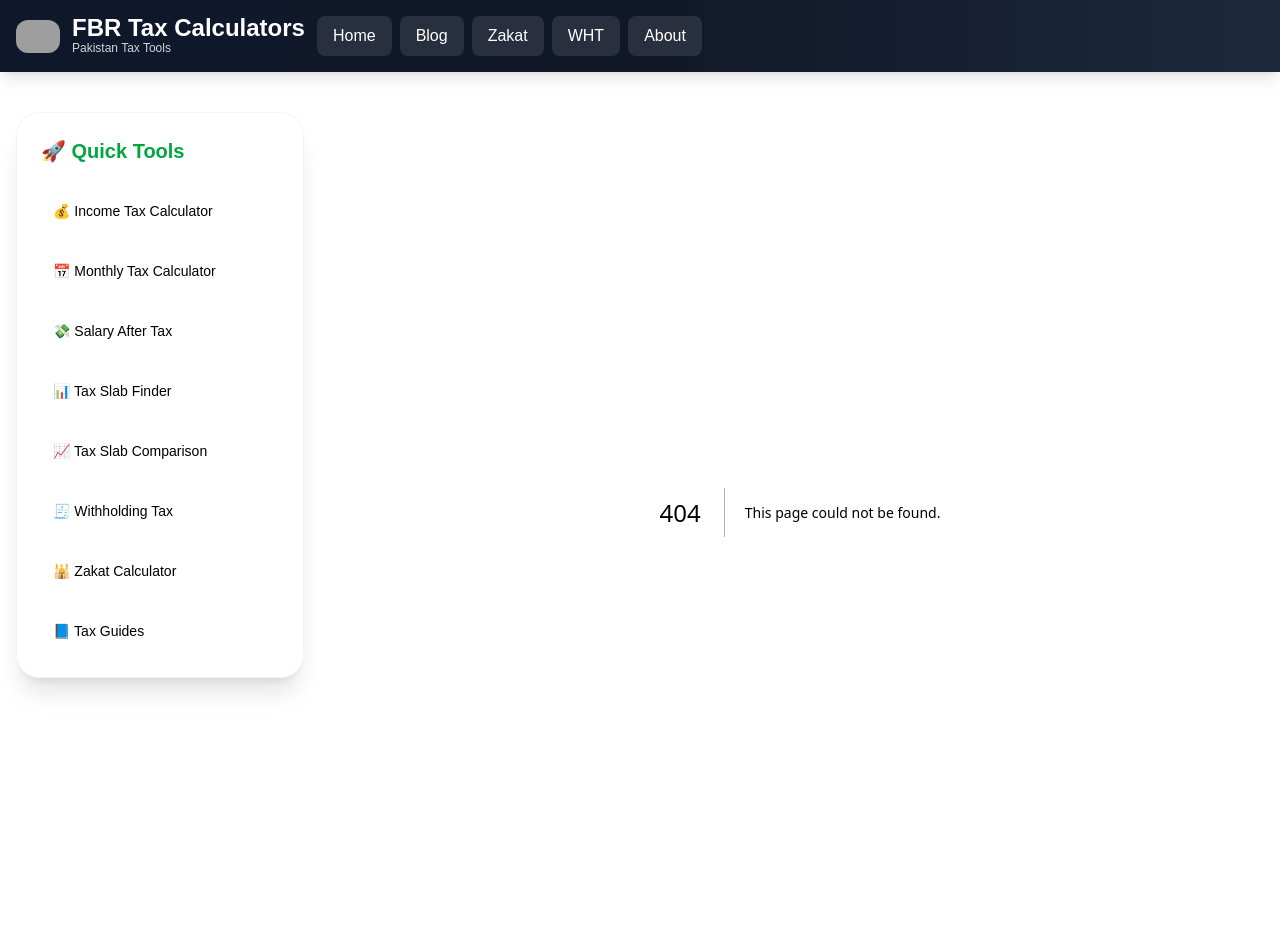
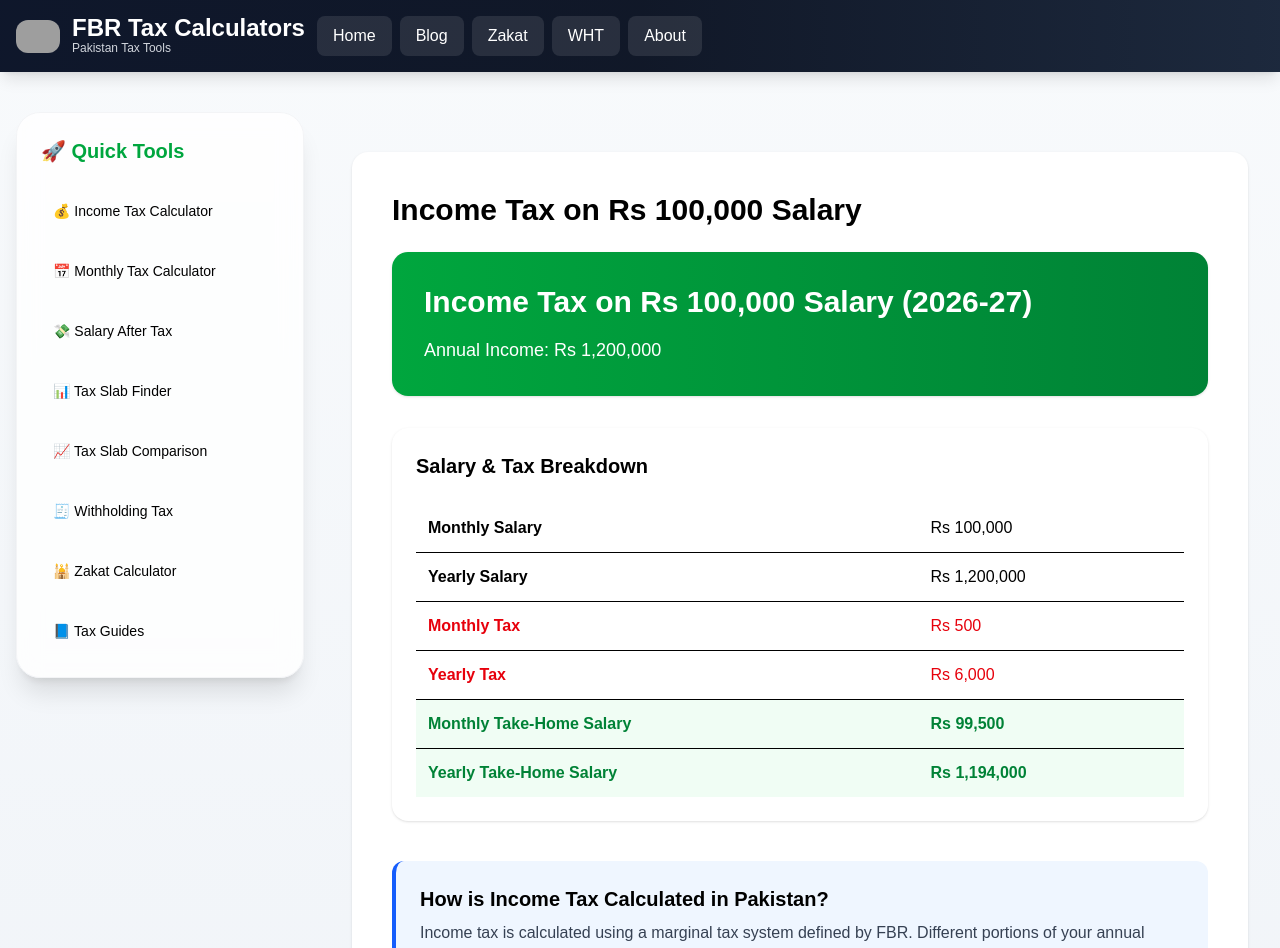
Before and after one commit to muhammadobaid1986/fbrtaxcalculators, a Next.js app: page /salary/100000 in a window 1280 px wide. Before the commit this address had no page. Shown: the top 948 px of the page. Built offline with nearby package versions, Linux system fonts and the light colour scheme; grey boxes are pictures that could not be loaded.

Commit message:
Improved dynamic salary page UI and SEO

```diff
--- /dev/null
+++ b/app/salary/[salary]/page.tsx
@@ -0,0 +1,96 @@
+import { calculateSalaryTax } from "../../lib/tax";
+
+export default async function Page({ params }: any) {
+  const resolvedParams = await params;
+  const salaryValue = resolvedParams.salary;
+
+  if (!salaryValue) {
+    return <div className="p-10 text-center">Salary not provided</div>;
+  }
+
+  const monthlySalary = Number(salaryValue);
+
+  if (isNaN(monthlySalary)) {
+    return <div className="p-10 text-center">Invalid salary</div>;
+  }
+
+  const result = calculateSalaryTax(monthlySalary, "2026-27");
+
+  return (
+    <div className="max-w-4xl mx-auto p-10 bg-white rounded-2xl shadow mt-10">
+      <h1 className="text-3xl font-bold mb-6">
+        Income Tax on Rs {monthlySalary.toLocaleString()} Salary
+      </h1>
+
+      <div className="bg-gradient-to-r from-green-600 to-green-700 text-white p-8 rounded-2xl shadow mb-8">
+  <h1 className="text-3xl font-bold mb-4">
+    Income Tax on Rs {monthlySalary.toLocaleString()} Salary (2026-27)
+  </h1>
+  <p className="text-lg">
+    Annual Income: Rs {(monthlySalary * 12).toLocaleString()}
+  </p>
+</div>
+
+<div className="bg-white rounded-2xl shadow p-6 mb-10">
+  <h2 className="text-xl font-bold mb-6">Salary & Tax Breakdown</h2>
+
+  <table className="w-full text-left border-collapse">
+    <tbody>
+      <tr className="border-b">
+        <td className="p-3 font-semibold">Monthly Salary</td>
+        <td className="p-3">Rs {monthlySalary.toLocaleString()}</td>
+      </tr>
+
+      <tr className="border-b">
+        <td className="p-3 font-semibold">Yearly Salary</td>
+        <td className="p-3">Rs {(monthlySalary * 12).toLocaleString()}</td>
+      </tr>
+
+      <tr className="border-b">
+        <td className="p-3 font-semibold text-red-600">Monthly Tax</td>
+        <td className="p-3 text-red-600">
+          Rs {result.monthlyTax.toLocaleString()}
+        </td>
+      </tr>
+
+      <tr className="border-b">
+        <td className="p-3 font-semibold text-red-600">Yearly Tax</td>
+        <td className="p-3 text-red-600">
+          Rs {result.yearlyTax.toLocaleString()}
+        </td>
+      </tr>
+
+      <tr className="border-b bg-green-50">
+        <td className="p-3 font-bold text-green-700">
+          Monthly Take‑Home Salary
+        </td>
+        <td className="p-3 font-bold text-green-700">
+          Rs {result.monthlyTakeHome.toLocaleString()}
+        </td>
+      </tr>
+
+      <tr className="bg-green-50">
+        <td className="p-3 font-bold text-green-700">
+          Yearly Take‑Home Salary
+        </td>
+        <td className="p-3 font-bold text-green-700">
+          Rs {result.yearlyTakeHome.toLocaleString()}
+        </td>
+      </tr>
+    </tbody>
+  </table>
+</div>
+
+<div className="bg-blue-50 border-l-4 border-blue-600 p-6 rounded-xl">
+  <h2 className="text-xl font-bold mb-2">
+    How is Income Tax Calculated in Pakistan?
+  </h2>
+  <p className="text-gray-700">
+    Income tax is calculated using a marginal tax system defined by FBR.
+    Different portions of your annual income are taxed at different rates
+    according to the latest Finance Act.
+  </p>
+</div>
+    </div>
+  );
+}
```
